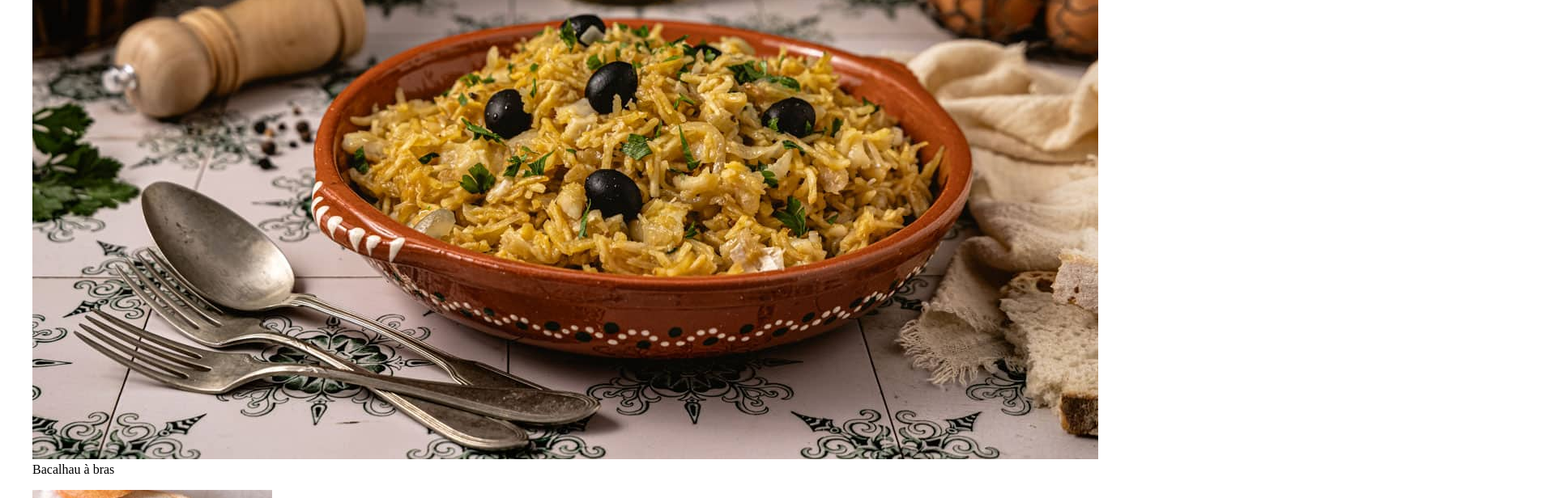
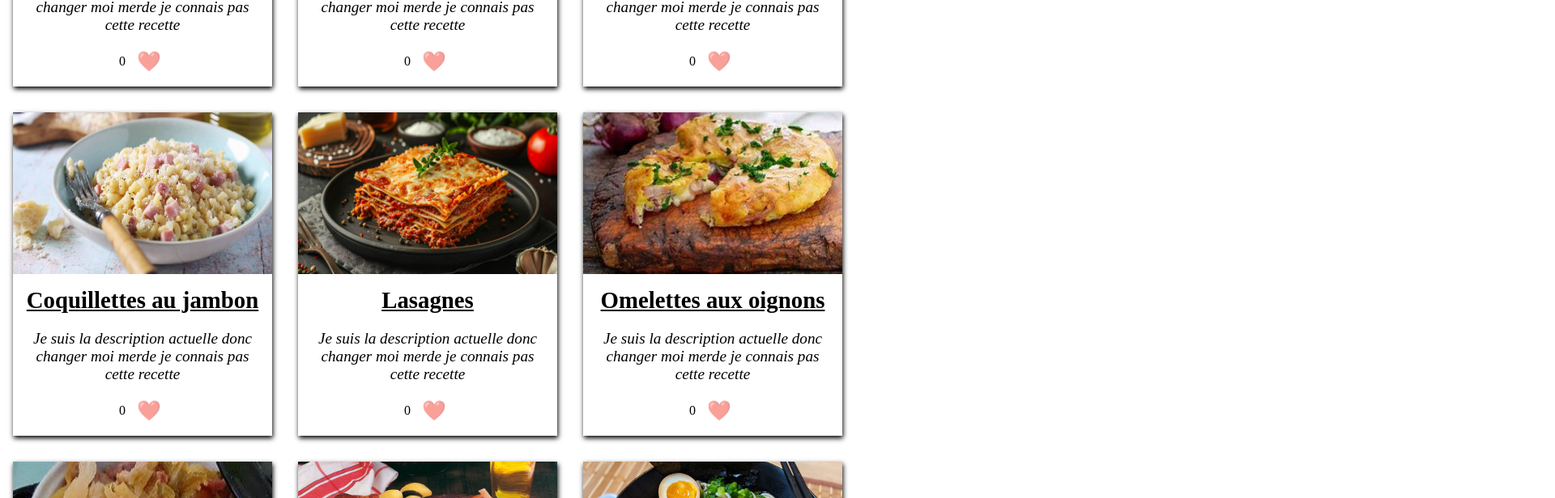
Before and after one commit to FarCodeFR/Marmitouille, a React (Vite) app: page / in a window 1280 px wide. Shown: the part 540-1156 px from the top of the page at 81% size, 1920 px wide, since content can reach past the window. Built offline with nearby package versions, Linux system fonts and the light colour scheme.

Commit message:
Filtre via search bar, ajout des likes et css des cards

```diff
--- a/src/App.tsx
+++ b/src/App.tsx
@@ -11,78 +11,129 @@ const recipes = [
     name: "Bacalhau à bras",
     imgSrc: "src/assets/img/bacalhau_a_bras-min.jpg",
     alternate: "Picture of bacalhau à bras",
+    description:
+      "Je suis la description actuelle donc changer moi merde je connais pas cette recette",
+    likes: 0,
   },
   {
     id: 2,
     name: "Blanquette de veau",
     imgSrc: "src/assets/img/Blanquette_veau-min.jpg",
     alternate: "Picture of blanquette de veau",
+    description:
+      "Je suis la description actuelle donc changer moi merde je connais pas cette recette",
+    likes: 0,
   },
   {
     id: 3,
     name: "Boeuf bourguignon",
     imgSrc: "src/assets/img/boeuf_bourguignon-min.jpg",
     alternate: "Picture of boeuf bourguignon",
+    description:
+      "Je suis la description actuelle donc changer moi merde je connais pas cette recette",
+    likes: 0,
   },
   {
     id: 4,
     name: "Coquillettes au jambon",
     imgSrc: "src/assets/img/coquillettes_jambon-min.jpg",
     alternate: "Picture of coquillettes au jambon",
+    description:
+      "Je suis la description actuelle donc changer moi merde je connais pas cette recette",
+    likes: 0,
   },
   {
     id: 5,
     name: "Lasagnes",
     imgSrc: "src/assets/img/lasagnes-min.jpg",
     alternate: "Picture of lasagnes",
+    description:
+      "Je suis la description actuelle donc changer moi merde je connais pas cette recette",
+    likes: 0,
   },
   {
     id: 6,
     name: "Omelettes aux oignons",
     imgSrc: "src/assets/img/Omelette_oignons-min.jpg",
     alternate: "Picture of omelette aux oignons",
+    description:
+      "Je suis la description actuelle donc changer moi merde je connais pas cette recette",
+    likes: 0,
   },
   {
     id: 7,
     name: "Potée au chou vert",
     imgSrc: "src/assets/img/Potee_chou vert-min.jpg",
     alternate: "Picture of potée au chou vert",
+    description:
+      "Je suis la description actuelle donc changer moi merde je connais pas cette recette",
+    likes: 0,
   },
   {
     id: 8,
     name: "Choucroute",
     imgSrc: "src/assets/img/choucroute-min.jpg",
     alternate: "Picture of choucroute",
+    description:
+      "Je suis la description actuelle donc changer moi merde je connais pas cette recette",
+    likes: 0,
   },
   {
     id: 9,
     name: "Ramen",
     imgSrc: "src/assets/img/ramen-min.jpg",
     alternate: "Picture of ramen",
+    description:
+      "Je suis la description actuelle donc changer moi merde je connais pas cette recette",
+    likes: 0,
   },
 ];
 
 function App() {
-  const [recipeIndex, setRecipeIndex] = useState(0);
+  const [searchQuery, setSearchQuery] = useState("");
+  const [recipess, setRecipes] = useState(recipes);
+
+  // const filteredRecipes = recipes.filter((recipe) =>
+  //   recipe.name.toLowerCase().includes(searchQuery.toLowerCase())
+  // );
+
+  const filteredRecipes = recipess
+    .filter((recipe) =>
+      recipe.name.toLowerCase().includes(searchQuery.toLowerCase())
+    )
+    .sort((a, b) => b.likes - a.likes);
+
+  const toggleLike = (id: number) => {
+    setRecipes((prevRecipes) =>
+      prevRecipes.map((recipe) =>
+        recipe.id === id ? { ...recipe, likes: recipe.likes + 1 } : recipe
+      )
+    );
+  };
 
   return (
     <>
       <nav className="maNavBar">
-        <Header />
+        <Header searchQuery={searchQuery} setSearchQuery={setSearchQuery} />
       </nav>
 
       <h1 className="titre">Trouver les meilleurs recettes</h1>
-
-      {recipes.map((el) => {
+      <body>
+        {filteredRecipes.map((el) => {
           return (
             <Card
               key={el.id}
+              id={el.id}
               name={el.name}
               imgSrc={el.imgSrc}
               alternate={el.alternate}
+              description={el.description}
+              likes={el.likes}
+              onLike={() => toggleLike(el.id)}
             />
           );
         })}
+      </body>
     </>
   );
 }
--- a/src/Components/Card.tsx
+++ b/src/Components/Card.tsx
@@ -2,19 +2,37 @@
 //   recipes: recipe[];
 // }
 
+import "../assets/Style/Card.css";
+
 interface recipeProps {
+  id: number;
   name: string;
   imgSrc: string;
   alternate: string;
+  description: string;
+  likes: number;
+  onLike: () => void;
 }
 
-function Card({ name, imgSrc, alternate }: recipeProps) {
+function Card({
+  name,
+  imgSrc,
+  alternate,
+  description,
+  likes,
+  onLike,
+}: recipeProps) {
   return (
     <article>
-      <figure>
-        <img src={imgSrc} alt={alternate} />
-        <figcaption>{name}</figcaption>
-      </figure>
+      <img src={imgSrc} alt={alternate} />
+      <figcaption>{name}</figcaption>
+      <p>{description}</p>
+      <div className="likeSection">
+        <span>{likes}</span>
+        <button onClick={onLike} className={likes > 0 ? "liked" : "unliked"}>
+          ❤️
+        </button>
+      </div>
     </article>
   );
 }
--- a/src/Components/Header.tsx
+++ b/src/Components/Header.tsx
@@ -1,6 +1,12 @@
 import "../assets/Style/Header.css";
+import SearchBar from "./HeaderComponents/SearchBar";
 
-function Header() {
+interface HeaderProps {
+  searchQuery: string;
+  setSearchQuery: (query: string) => void;
+}
+
+function Header({ searchQuery, setSearchQuery }: HeaderProps) {
   return (
     <>
       <section className="Marmitouille">
@@ -12,13 +18,7 @@ function Header() {
       </section>
 
       <section className="recherche">
-        <input type="text" placeholder="  Rechercher une recette" />
-        <button>
-          <img
-            src="src/assets/img/logo_recherche-removebg-preview.png"
-            alt=""
-          />
-        </button>
+        <SearchBar searchQuery={searchQuery} setSearchQuery={setSearchQuery} />
       </section>
 
       <button className="Favoris">Mes Favoris</button>
--- a/src/Components/HeaderComponents/SearchBar.tsx
+++ b/src/Components/HeaderComponents/SearchBar.tsx
@@ -0,0 +1,21 @@
+interface SearchBarProps {
+  searchQuery: string;
+  setSearchQuery: (query: string) => void;
+}
+
+function SearchBar({ searchQuery, setSearchQuery }: SearchBarProps) {
+  const handleInputChange = (e: React.ChangeEvent<HTMLInputElement>) => {
+    setSearchQuery(e.target.value);
+  };
+
+  return (
+    <input
+      type="text"
+      placeholder="  Rechercher une recette"
+      value={searchQuery}
+      onChange={handleInputChange}
+    />
+  );
+}
+
+export default SearchBar;
--- a/src/assets/Style/App.css
+++ b/src/assets/Style/App.css
@@ -7,6 +7,11 @@
   }
 }
 
+body {
+  display: flex;
+  flex-wrap: wrap;
+}
+
 .titre {
   text-align: center;
   font-size: 3rem;
--- /dev/null
+++ b/src/assets/Style/Card.css
@@ -0,0 +1,57 @@
+article {
+  display: flex;
+  flex-direction: column;
+  align-items: center;
+  width: 20rem;
+  height: 25rem;
+  margin: 1rem;
+  padding: 0;
+  box-shadow: black 1px 3px 6px;
+}
+
+article img {
+  width: 100%;
+  height: 50%;
+}
+
+article figcaption {
+  margin-top: 1rem;
+  font-size: 1.8rem;
+  font-weight: 800;
+  text-decoration: underline;
+  text-align: center;
+}
+
+article p {
+  padding-right: 1.5rem;
+  padding-left: 1.5rem;
+  font-size: 1.2rem;
+  text-align: center;
+  font-style: italic;
+}
+
+.likeSection {
+  display: flex;
+  align-items: center;
+  gap: 8px;
+}
+
+button.unliked {
+  background: none;
+  border: none;
+  color: rgba(255, 0, 0, 0.5); /* Rouge semi-transparent */
+  font-size: 1.5rem;
+  cursor: pointer;
+}
+
+button.liked {
+  background: none;
+  border: none;
+  color: rgba(255, 0, 0, 1); /* Rouge opaque */
+  font-size: 1.5rem;
+  cursor: pointer;
+}
+
+button:hover {
+  opacity: 0.8;
+}
```
Lines whose indentation alone changed are shown as unchanged.
